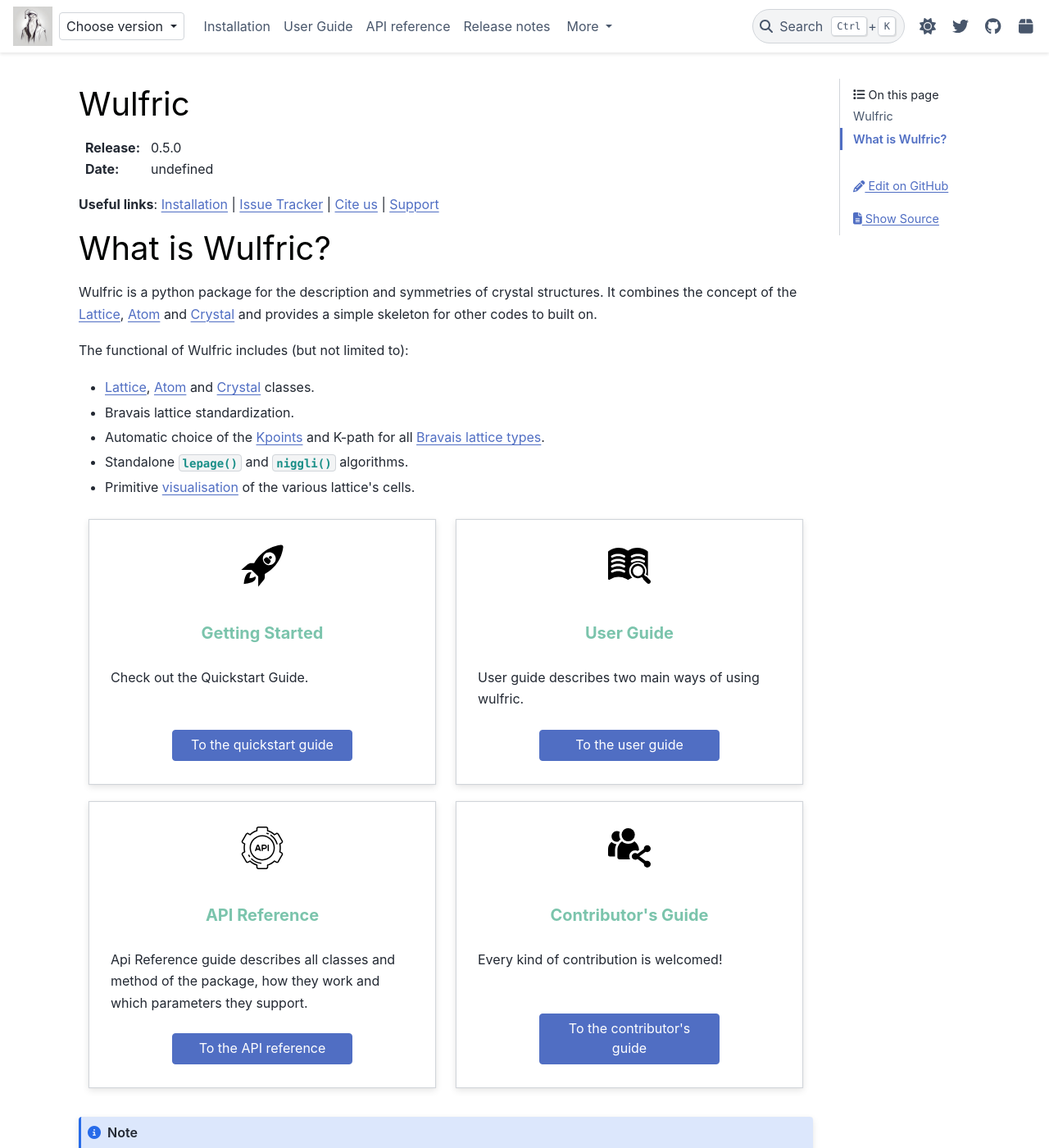
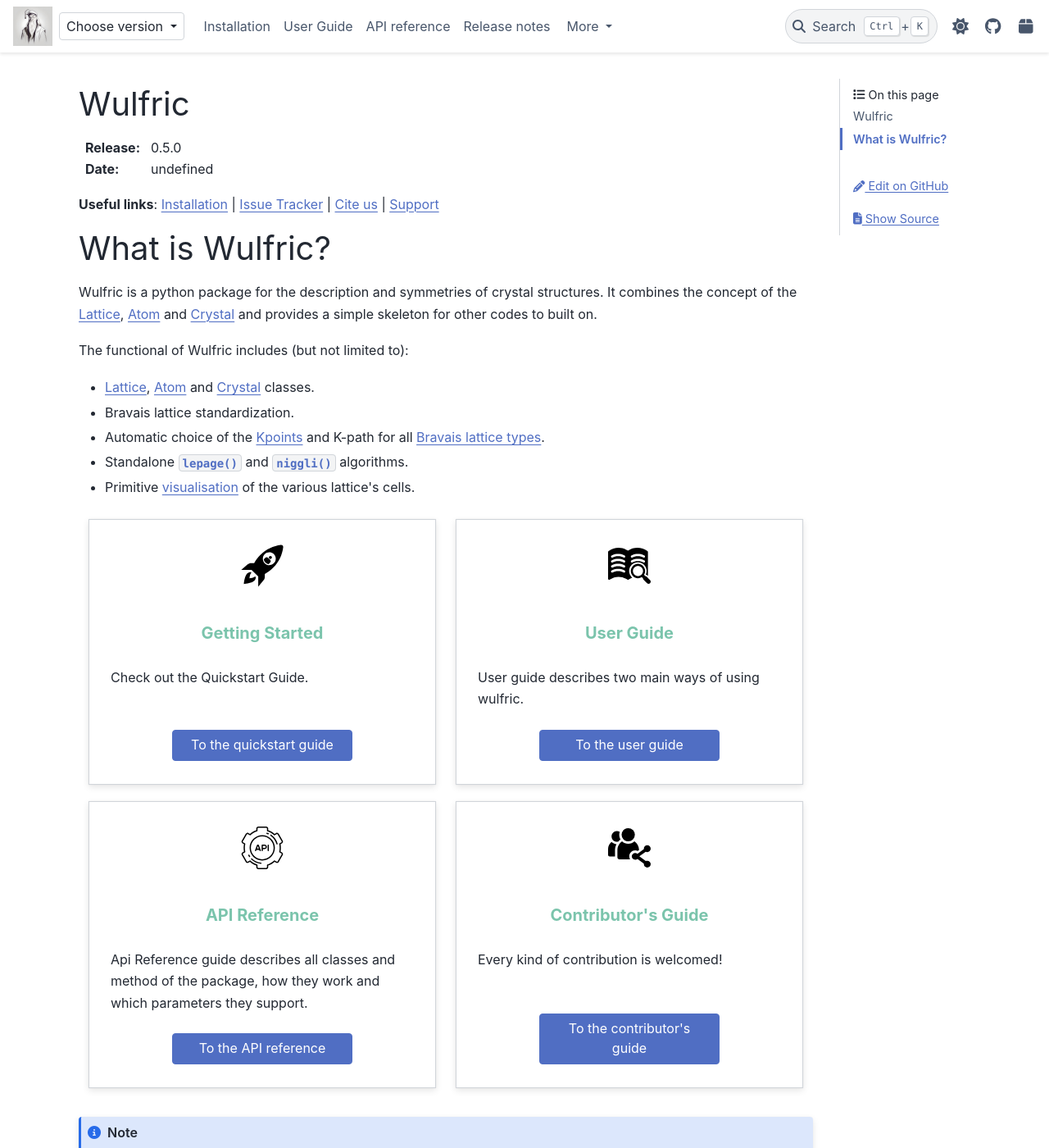
Before and after one commit to adrybakov/wulfric, a Sphinx documentation site: the page built from docs/source/index.rst, in a window 1280 px wide and 1400 px high. Shown: the whole window at 82% size. Built offline with Sphinx 7.4.7 and the PyData theme 0.15.4, drawn with Linux system fonts in a browser that asks for light colours; a script that is not in the unit is left out.

Commit message:
Update style and remove link to twitter

```diff
--- a/docs/source/_static/wulfric.css
+++ b/docs/source/_static/wulfric.css
@@ -1,51 +1,19 @@
 html[data-theme="light"] {
   --psi-color-background: #d6d6d6;
   --pst-color-primary: #506EC3;
-  --pst-color-inline-code: #198F88;
-  --pst-color-secondary: #008181;
-  --pst-color-inline-code-links: #198F88;
+  --pst-color-inline-code: #506EC3;
+  --pst-color-secondary: #506EC3;
+  --pst-color-inline-code-links: #506EC3;
 }
 
 html[data-theme="dark"] {
   --pst-color-primary: #4A85BE;
-  --pst-color-inline-code: #7BC4AC;
-  --pst-color-secondary: #4AAA98;
-  --pst-color-inline-code-links: #7BC4AC;
-
-}
-
-h1 {
-  color: #000201;
-}
-
-h2 {
-  color: #082F18;
-
-  letter-spacing: -.03em;
-}
-
-h3 {
-  color: #0C4526;
-
-  letter-spacing: -.03em;
+  --pst-color-inline-code: #4A85BE;
+  --pst-color-secondary: #4A85BE;
+  --pst-color-inline-code-links: #4A85BE;
 }
 
 
-html[data-theme=dark] h1 {
-  color: #FDFEFF;
-}
-
-html[data-theme=dark] h2 {
-  color: #FDFEFF;
-  /* han blue */
-  letter-spacing: -.03em;
-}
-
-html[data-theme=dark] h3 {
-  color: #DDDDDD;
-  /* han blue */
-  letter-spacing: -.03em;
-}
 
 .footer-item {
   text-align: center;
--- a/docs/source/conf.py
+++ b/docs/source/conf.py
@@ -1,5 +1,5 @@
 # Wulfric - Crystal, Lattice, Atoms, K-path.
-# Copyright (C) 2023-2024 Andrey Rybakov
+# Copyright (C) 2023-2025 Andrey Rybakov
 #
 # e-mail: anry@uv.es, web: adrybakov.com
 #
@@ -104,11 +104,6 @@ html_theme_options = {
     },
     "header_links_before_dropdown": 4,
     "icon_links": [
-        {
-            "name": "Twitter",
-            "url": "https://twitter.com/adrybakov",
-            "icon": "fa-brands fa-twitter",
-        },
         {
             "name": "GitHub",
             "url": "https://github.com/adrybakov/wulfric",
```
